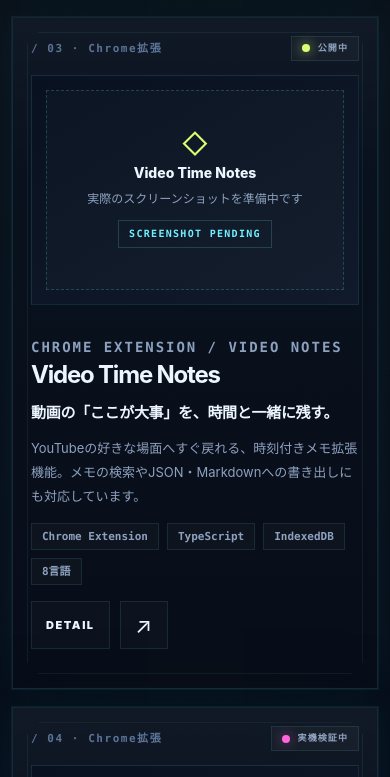
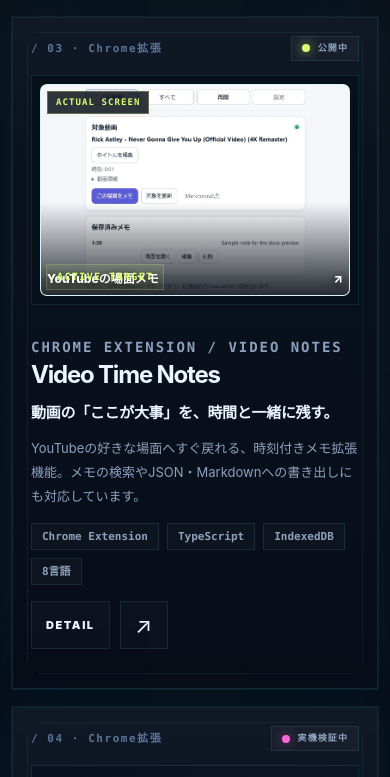
Before and after one commit to satoruterashima/portfolio, a plain HTML site: page game-ui/index.html in a window 390 px wide. Shown: the part 5030-5807 px from the top of the page. Drawn offline with Linux system fonts and the light colour scheme.

Commit message:
Fix Video Time Notes screenshot on mobile; keep 10-project canonical portfolio

```diff
--- a/game-ui/index.html
+++ b/game-ui/index.html
@@ -182,6 +182,14 @@
 .andw-shot .screenshot-shot img,.uam-shot .screenshot-shot img{object-fit:contain;object-position:center;background:#07101b}
 @media(max-width:600px){.andw-shot{grid-template-columns:1fr;grid-template-rows:repeat(2,minmax(0,1fr));gap:8px}.card-preview:has(.andw-shot){height:380px}.screenshot-caption{font-size:11px}}
 
+
+/* Video Time Notes — real screenshot, cropped for portfolio preview */
+.vtn-preview{padding:10px;background:#101725;overflow:hidden}
+.vtn-preview .screenshot-single{grid-template-columns:minmax(0,1fr);width:100%;min-width:0}
+.vtn-preview .screenshot-shot{display:block;width:100%;min-width:0;max-width:100%;height:100%;background:#f4f6fa}
+.vtn-preview .screenshot-shot img{width:100%;height:100%;display:block;object-fit:contain;object-position:center;background:#f4f6fa}
+@media(max-width:600px){.vtn-preview{padding:8px}.vtn-preview .screenshot-shot{border-radius:7px}.vtn-preview .screenshot-caption{font-size:12px}}
+
 </style>
 </head>
 <body>
@@ -332,7 +340,14 @@
         </article>
         <article class="card project-card medium reveal expandable-card" data-category="extension" data-status="live" data-project="03">
           <div class="card-top"><span class="card-id">/ 03 · Chrome拡張</span><span class="card-status"><i class="status-dot live"></i>公開中</span></div>
-          <div class="card-preview screenshot-pending" aria-label="Video Time Notesのスクリーンショットは準備中"><div class="pending-shell"><div class="pending-mark" aria-hidden="true">◇</div><div class="pending-title">Video Time Notes</div><div class="pending-message">実際のスクリーンショットを準備中です</div><div class="pending-code">SCREENSHOT PENDING</div></div></div>
+          <div class="card-preview targeted screenshot-preview vtn-preview" aria-label="Video Time Notesの実スクリーンショット">
+ <div class="screenshot-pair screenshot-single vtn-shot">
+ <a class="screenshot-shot" href="assets/projects/vtn-actual-full-20261118.webp" target="_blank" rel="noopener noreferrer" aria-label="Video Time Notesの元のスクリーンショット全体を開く">
+ <img src="assets/projects/vtn-actual-ui-20261118.webp" alt="Video Time Notesの実画面。YouTube動画の時刻付きメモ、保存済みメモ、場面を開く・編集・削除・Markdown出力の操作が表示されている" loading="lazy" decoding="async" width="535" height="488">
+ <span class="screenshot-index">ACTUAL SCREEN</span><span class="screenshot-caption">YouTubeの場面メモ <span aria-hidden="true">↗</span></span>
+ </a>
+ </div>
+ </div>
           <div class="card-body"><div class="card-copy"><p class="card-type">CHROME EXTENSION / VIDEO NOTES</p><h3>Video Time Notes</h3><p class="project-lead">動画の「ここが大事」を、時間と一緒に残す。</p><p>YouTubeの好きな場面へすぐ戻れる、時刻付きメモ拡張機能。メモの検索やJSON・Markdownへの書き出しにも対応しています。</p><div class="tags"><span>Chrome Extension</span><span>TypeScript</span><span>IndexedDB</span><span>8言語</span></div></div><div class="card-actions"><button type="button" class="detail-toggle" aria-expanded="false" aria-controls="detail-03"><span class="toggle-open">DETAIL</span><span class="toggle-close">CLOSE</span></button><a class="open-link" href="https://chromewebstore.google.com/detail/video-time-notes/dphocbneblgncflajhdiemmebpalkkef" target="_blank" rel="noopener noreferrer" aria-label="Video Time Notes：Chromeウェブストア">↗</a></div></div>
           <div class="card-detail" id="detail-03"><div class="detail-grid"><div class="detail-block"><span>GOAL / 解決したい課題</span><b>学習動画・技術解説を見返すときに、重要な場面を探す手間を減らす。</b></div><div class="detail-block"><span>CURRENT STAGE / 現在の状況</span><b>Chromeウェブストアで公開済み。動画時刻リンク、検索、エクスポートを利用できます。</b></div></div><div class="detail-note"><a class="project-live-link" href="https://chromewebstore.google.com/detail/video-time-notes/dphocbneblgncflajhdiemmebpalkkef" target="_blank" rel="noopener noreferrer">Chromeウェブストア ↗</a></div></div>
         </article>
@@ -380,7 +395,7 @@
         </article>
       </div>
       <p class="project-empty" id="projectEmpty" hidden>この条件に一致するプロジェクトはありません。カテゴリか開発状況を変更してください。</p>
-      <p class="work-note reveal">※ 勤怠管理・見積請求・ANDW・SATO Dev Hub・Universal AI Monitorは実画面を掲載しています。画像を押すと拡大できます。UAMは合成データによるローカルデモ画面です。その他の作品は実画面受領後に順次追加します。</p>
+      <p class="work-note reveal">※ 勤怠管理・見積請求・Video Time Notes・ANDW・SATO Dev Hub・Universal AI Monitorは実画面を掲載しています。画像を押すと拡大できます。UAMは合成データによるローカルデモ画面です。その他の作品は実画面受領後に順次追加します。</p>
     </section>
 
     <section class="section container" id="expertise" aria-labelledby="expertiseTitle">
```
Also changed, not shown: game-ui/assets/projects/vtn-actual-full-20261118.webp (added), game-ui/assets/projects/vtn-actual-ui-20261118.webp (added), 1 other file.
